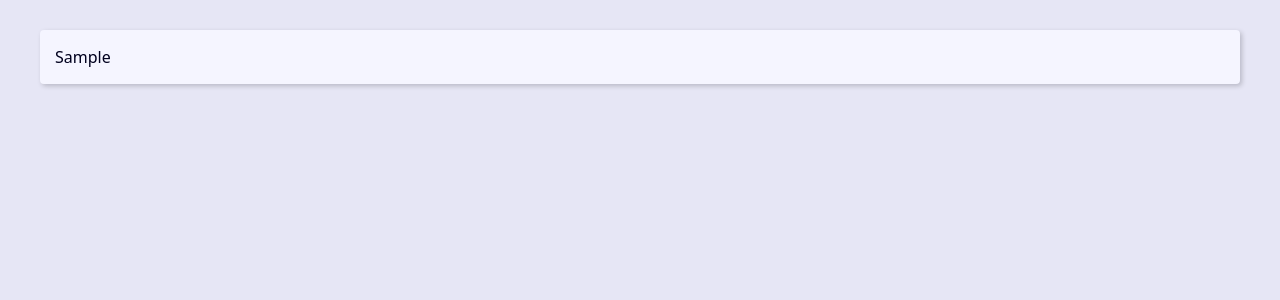
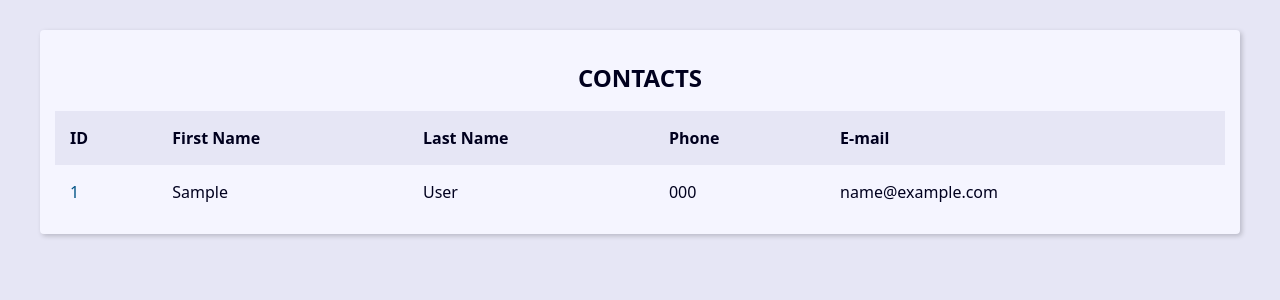
Before and after one commit to josuejr3/agenda, a Django app: page / in a window 1280 px wide. Shown: the top 300 px of the page. Run offline with Django 5.2, Linux system fonts and the light colour scheme; tables that the repository leaves empty hold one stand-in row (values such as "Sample post").

Commit message:
feat: mostra cada um dos contatos e dados na página principal

```diff
--- a/contact/templates/contact/index.html
+++ b/contact/templates/contact/index.html
@@ -2,10 +2,49 @@
 
 {% block content %}
 
-    {% for contact in contacts %}
+    <div class="responsive-table">
+        <table class="contacts-table">
+            <caption class="table-caption">
+                CONTACTS
+            </caption>
 
-        {{ contact.first_name }} <br>
+            <thead>
+                <tr class="table-row table-row-header">
+                    <th class="table-header">ID</th>
+                    <th class="table-header">First Name</th>
+                    <th class="table-header">Last Name</th>
+                    <th class="table-header">Phone</th>
+                    <th class="table-header">E-mail</th>
+                </tr>
+            </thead>
 
-    {% endfor %}
+            <tbody>
+                {% for contact in contacts %}
+                    <tr class="table-row">
+                        <td class="table-cel">
+                            <a class="table-link" href="#">
+                                {{ contact.id }}
+                            </a>
+                        </td>
+                        <td class="table-cel">
+                            {{ contact.first_name }}
+                        </td>
+                        <td class="table-cel">
+                            {{ contact.last_name }}
+                        </td>
+                        <td class="table-cel">
+                            {{ contact.phone_number }}
+                        </td>
+                        <td class="table-cel">
+                            {{ contact.email }}
+                        </td>
+                    </tr>
+                {% endfor %}
+            </tbody>
+
+
+
+        </table>
+    </div>
 
 {% endblock content %}
```
